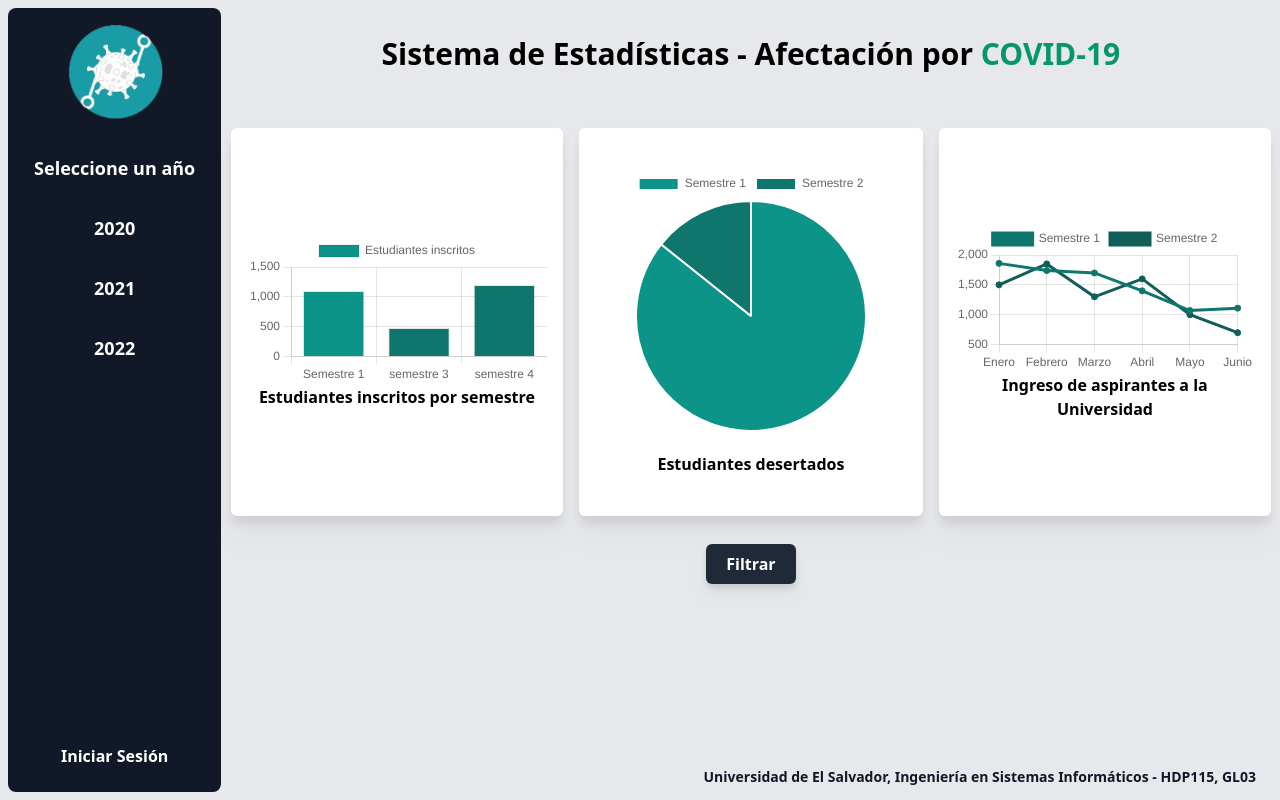
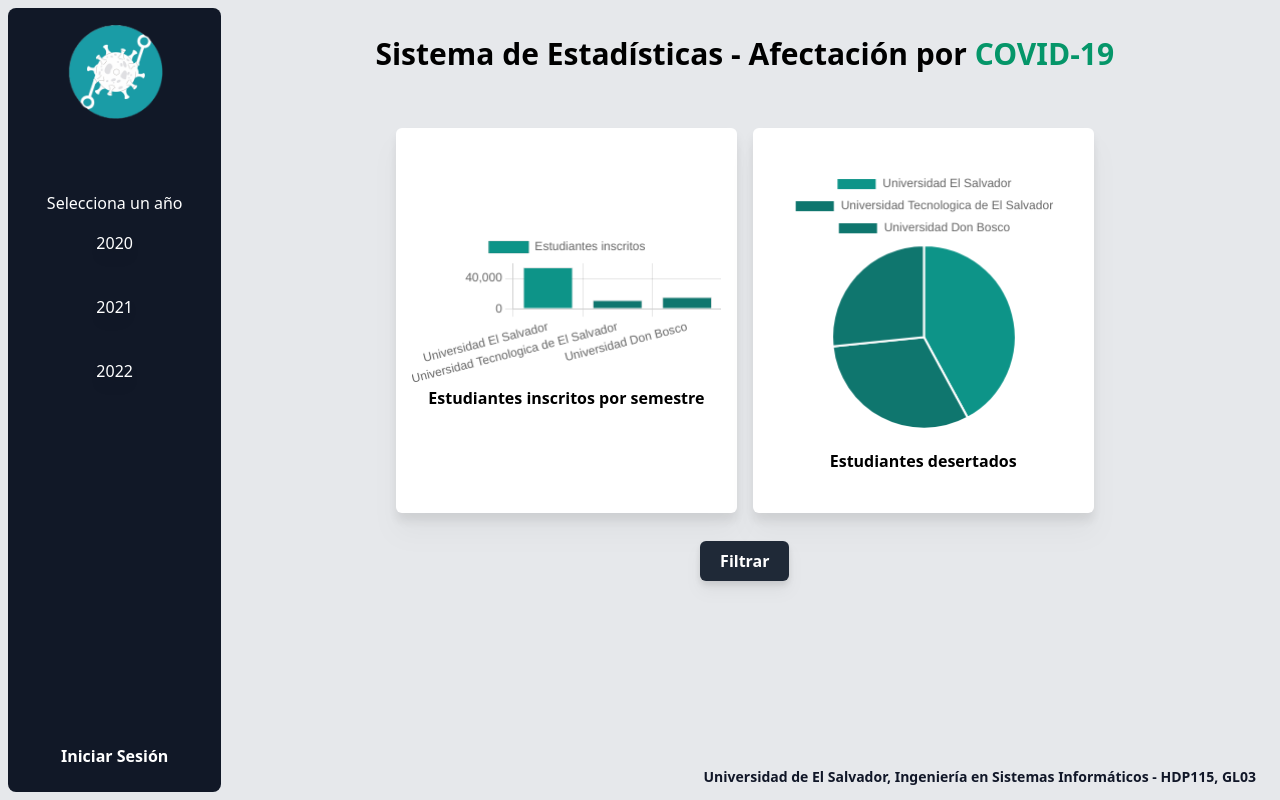
Before and after one commit to Rodrimejia03/Estadisticas-COVID19, a Django app: page / in a window 1280 px wide. Run offline with Django 3.2, Linux system fonts and the light colour scheme; some libraries are stand-ins or nearby versions.

Commit message:
Cambios Pre-Entrega

```diff
--- a/swa/webapp/static/webapp/graficos.js
+++ b/swa/webapp/static/webapp/graficos.js
@@ -2,14 +2,16 @@
 const ctx1 = document.getElementById('myChart1');
 const ctx2 = document.getElementById('myChart2');
 
+
+
 new Chart(ctx, {
     type: 'bar',
     data: {
-        labels: ['Semestre 1', 'semestre 3', 'semestre 4'],
+        labels: ['Universidad El Salvador', 'Universidad Tecnologica de El Salvador', 'Universidad Don Bosco'],
         datasets: [{
             label: 'Estudiantes inscritos',
-            data: [1097, 478, 1200, 1222],
-            backgroundColor: ['#0d9488', '#0f766e','#0f766e','#0f766e'],
+            data: [54531, 11530, 15600],
+            backgroundColor: ['#0d9488', '#0f766e','#0f766e'],
             borderWidth: 1
         }]
     },
@@ -25,44 +27,16 @@
 new Chart(ctx1, {
     type: 'pie',
     data: {
-        labels: ['Semestre 1', 'Semestre 2'],
+        labels: ['Universidad El Salvador', 'Universidad Tecnologica de El Salvador', 'Universidad Don Bosco'],
         datasets: [{
             label: 'Estudiantes desertados',
-            data: [300, 50],
+            data: [740, 550, 468],
             backgroundColor: [
                 '#0d9488',
                 '#0f766e',
+                '#0f766e'
             ],
             hoverOffset: 4
         }]
     },
 });
-
-const xValues = ['Enero', 'Febrero', 'Marzo', 'Abril', 'Mayo', 'Junio']
-new Chart(ctx2, {
-    type: 'line',
-    data: {
-        labels: xValues,
-        datasets: [
-            {
-                label: 'Semestre 1',
-                data: [1860, 1740, 1700, 1400, 1070, 1110],
-                backgroundColor: '#0f766e',
-                borderColor: '#0f766e',
-                fill: false
-            },
-            {
-                label: 'Semestre 2',
-                data: [1500, 1850, 1300, 1600, 1000, 700],
-                backgroundColor: '#115e59',
-                borderColor: '#115e59',
-                fill: false
-            }
-        ]
-    },
-    options: {
-        legend: {
-            display: false
-        },
-    },
-});
--- a/swa/webapp/templates/administracion/CRUD_Universidad/Eliminaruni.html
+++ b/swa/webapp/templates/administracion/CRUD_Universidad/Eliminaruni.html
@@ -2,7 +2,7 @@
 {% block title %}- Eliminar Universidad{% endblock %}
 {% block content %}
 <div class="w-full p-5 bg-white rounded-xl">
-    <h2 class="text-black text-center font-bold text-3xl">Eliminar Grafico</h2>
+    <h2 class="text-black text-center font-bold text-3xl">Eliminar Universidad</h2>
     <form method="post" class="flex justify-center mb-3 mt-2">
         {% csrf_token %}
         <button formaction="/gestionAdmin/" type="submit" title="Regresar" name="cancelar_est_btn"
--- a/swa/webapp/templates/index.html
+++ b/swa/webapp/templates/index.html
@@ -20,20 +20,22 @@
                 <img src="{% static 'webapp/logo_Proyecto.png' %}" alt="Logo" class="md:w-20 lg:w-24">
             </div>
             <!-- Navigation items -->
-            <div class="w-full basis-8/12 flex justify-center items-center">
-                <ul class="w-full space-y-4">
-
-                    <li class="p-2 rounded-md text-lg text-center text-white font-bold">Seleccione un año</li>
-                    <li
-                        class="p-2 rounded-md text-lg text-center text-white font-semibold hover:bg-[#1f2937] duration-300">
-                        2020</li>
-                    <li
-                        class="p-2 rounded-md text-lg text-center text-white font-semibold hover:bg-[#1f2937] duration-300">
-                        2021</li>
-                    <li
-                        class="p-2 rounded-md text-lg text-center text-white font-semibold hover:bg-[#1f2937] duration-300">
-                        2022</li>
-                </ul>
+            <div class="w-full basis-8/12 mt-16 items-center">
+                <form method="POST" class="flex flex-col justify-center text-center text-white">
+                    {% csrf_token %}
+                    <label for="">Selecciona un año</label>
+                    <button name="input_year" value="2020"
+                    class="py-1.5 mt-2 mb-4  px-4 md:py-2 lg:px-5 rounded-md drop-shadow-lg">2020
+                    </button>
+                    <button name="input_year" value="2021"
+                        class="py-1.5 mt-2 mb-4 px-4 md:py-2 lg:px-5 rounded-md drop-shadow-lg">
+                        2021
+                    </button>
+                    <button name="input_year" value="2022"
+                    class="py-1.5 mt-2 mb-4 px-4 md:py-2 lg:px-5 rounded-md drop-shadow-lg">
+                        2022
+                    </button>
+                </form>
             </div>
             <div class="flex flex-col h-full w-full justify-end items-center">
                 <form method="POST">
@@ -69,23 +71,19 @@
                         <canvas id="myChart1"></canvas>
                         <span class="mt-5 text-center font-semibold text-base">Estudiantes desertados</span>
                     </div>
-
-                    <div
-                        class="w-full md:w-96 xl:w-1/3 p-4 flex flex-col justify-center flex-initial w-1/3 bg-white rounded-md drop-shadow-xl shadow-black">
-                        <canvas id="myChart2"></canvas>
-                        <span class="text-center font-semibold text-base">Ingreso de aspirantes a la Universidad</span>
-                    </div>
                 </div>
 
                 <!-- Button -->
                 <div class="p-3 mt-2 flex justify-center">
+                    <form method="POST">
+                    {% csrf_token %}
                     <button
                         class="py-1.5 px-4 md:py-2 lg:px-5 bg-[#1f2937] rounded-md drop-shadow-lg shadow-black hover:ring-2 hover:ring-emerald-600 active:ring-1">
                         <span class="text-white font-medium md:font-semibold text-sm md:text-base">Filtrar</span>
                     </button>
+                </form>
                 </div>
             </main>
-
             <footer>
                 <div class="p-3 flex justify-center xl:block xl:absolute bottom-0 right-3">
                     <span class="text-xs lg:text-sm font-semibold text-[#111728]">
--- a/swa/webapp/views.py
+++ b/swa/webapp/views.py
@@ -11,7 +11,6 @@
 
 # Create your views here.
 def welcome(request):
-    temp_anio = 2020
     return render(request, 'index.html')
 
 def login_Admin(request):
```
Also changed, not shown: swa/webapp/templates/filtros/form_filtro.html (added, +16 -0 lines), swa/webapp/migrations/0001_initial.py.
